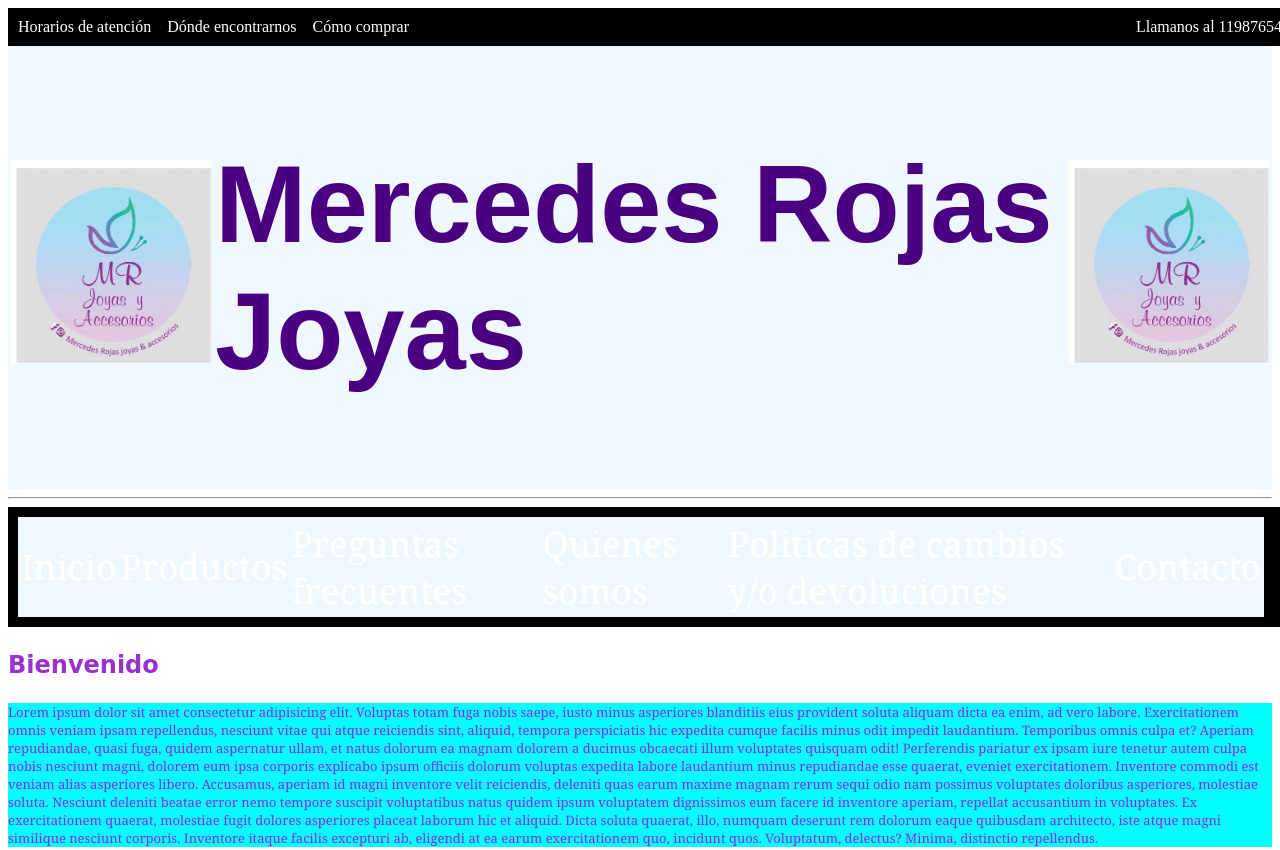
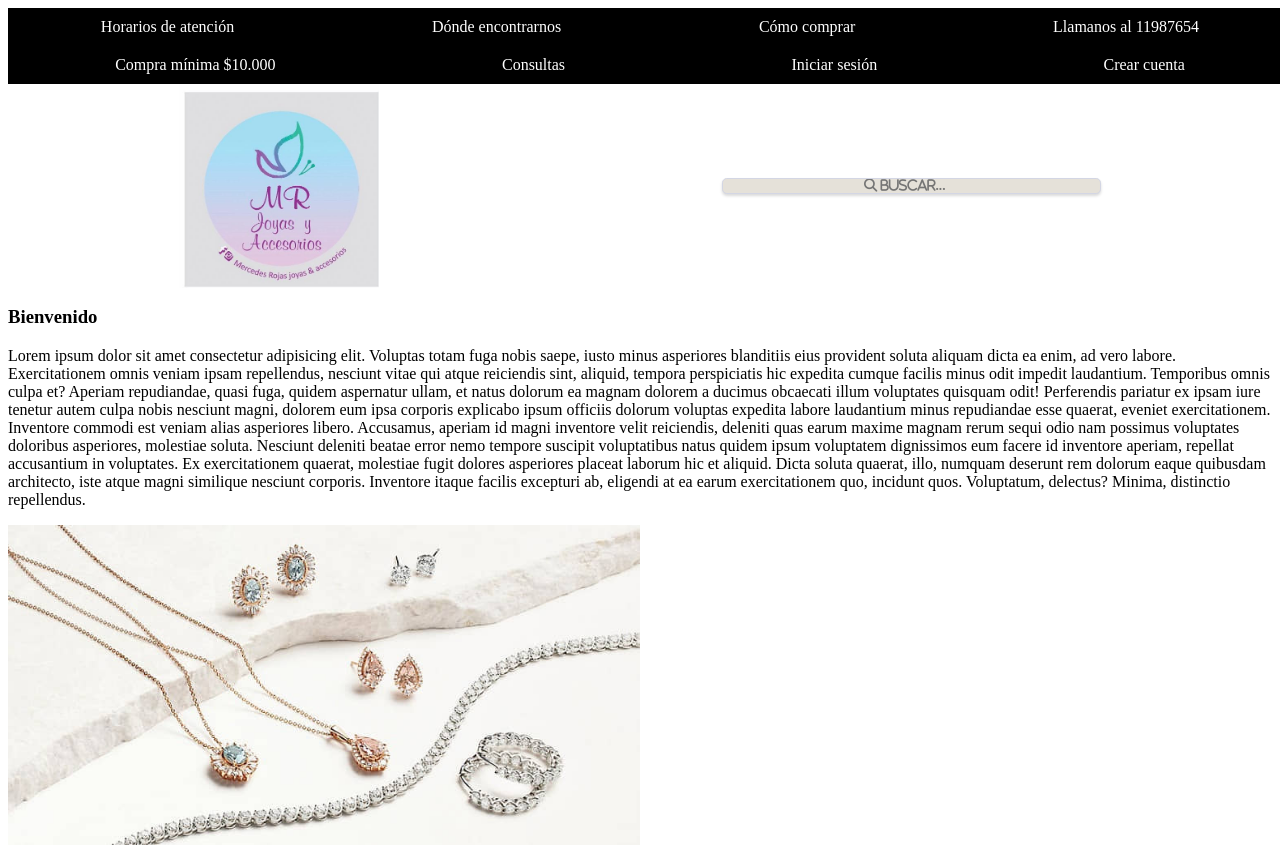
Before and after one commit to lucassd93/jewelProject, a plain HTML site: page index.html in a window 1280 px wide. Shown: the top 850 px of the page. Drawn offline with Linux system fonts and the light colour scheme.

Commit message:
Mejorado el buscador

```diff
--- a/index.html
+++ b/index.html
@@ -5,43 +5,29 @@
     <meta charset="UTF-8">
     <meta name="viewport" content="width=device-width, initial-scale=1.0">
     <title>Joyería y accesorios Mercedes Rojas</title>
+    <link rel="stylesheet" href="https://cdnjs.cloudflare.com/ajax/libs/font-awesome/6.4.2/css/all.min.css" integrity="sha512-z3gLpd7yknf1YoNbCzqRKc4qyor8gaKU1qmn+CShxbuBusANI9QpRohGBreCFkKxLhei6S9CQXFEbbKuqLg0DA==" crossorigin="anonymous" referrerpolicy="no-referrer" />
     <link rel="stylesheet" href="style.css/index.css">
     <link rel="icon" href="Images/f2644eda9149bcfbd275460af39fc5f3-icono-de-diamante-plano.png">
 </head>
 
 <body>
-    <nav>
+    <nav class="nav1">
     <a href="Horios_de_atención.html">Horarios de atención</a>
     <a href="Donde_encontrarnos.html">Dónde encontrarnos</a>
     <a href="comprar.html">Cómo comprar</a>
     <span>Llamanos al 11987654</span>
     </nav>
+    <nav class="nav2">
+        <span>Compra mínima $10.000 </span>
+        <a href="Consultas.html">Consultas</a>
+        <a href="Iniciar_sesión.html">Iniciar sesión</a>
+        <a href="Crear_cuenta.html">Crear cuenta</a>
+    </nav>
     <header>
-        <table>
-            <tr>
-                <td><img src="Images/Logo MRJoyas.jpg" alt="Logo" width="200"></td>
-                <td>
-                    <h2>Mercedes Rojas Joyas</h2>
-                </td>
-                <td><img src="Images/Logo MRJoyas.jpg" alt="Logo" width="200"></td>
-            </tr>
-        </table>
-        <hr>
+        <img src="Images/Logo MRJoyas.jpg" alt="Logo" width="200">
+        <input class="search" type="search" placeholder=" Buscar...">
+    </header>
 
-    </header>
-    <nav>
-        <table>
-            <tr>
-                <td><a href="index.html">Inicio</a></td>
-                <td><a href="productos.html">Productos</a></td>
-                <td><a href="pregintas.html">Preguntas frecuentes</a></td>
-                <td><a href="quiens.html">Quienes somos</a></td>
-                <td><a href="politics.html">Politicas de cambios y/o devoluciones</a></td>
-                <td><a href="contacto.html">Contacto</a></td>
-            </tr>
-        </table>
-        <hr>
-    </nav>
     <main>
         <article>
             <h3>Bienvenido</h3>
--- a/style.css/index.css
+++ b/style.css/index.css
@@ -1,37 +1,35 @@
-p {
-    font-size: small;
-    font-family: Cambria, Cochin, Georgia, Times, 'Times New Roman', serif;
-    color: blueviolet;
-    background-color: aqua;
-}
 nav {
     background-color: black;
     color: white;
     padding: 10px;
     width: 100%;
     display: flex;
-    gap: 1rem;
+    justify-content: space-around;
+    gap: 2rem;
 }
-nav a {
-    color:white;
+a {
     text-decoration: none;
+    color: white;
 }
-nav span {
-margin-left: auto;
+input[class~="search"] {
+    display: flex;
+    background-color: rgb(229,225,217);
+    max-height: 1rem;
+    justify-self: center;
+    align-self: center;
+    padding: 0.25em 0.6em;
+    border-radius: 0.3rem;
+    border: 1px solid #d3d6e4;
+    text-align: center;
+    box-shadow: 0 2px 3px rgba(0 0 0 /0.15);
+    width: 30%;
+
 }
-h3 {
-    font-size: 24px;
-    font-family: cursive;
-    color:darkorchid;
+header {
+    display: flex;
+    justify-content: space-around;
 }
-table {
-    background-color: aliceblue;
-    font-family: Georgia, 'Times New Roman', Times, serif;
-    font-size: 35px;
+::placeholder {
+    font-family: "Font Awesome 5 Free";
+    font-weight: 900;
 }
-
-h2 {
-    font-size: 110px;
-    font-family:fantasy;
-    color: indigo;
-}
```
Also changed, not shown: Consultas.html (added), Crear_cuenta.html (added), Iniciar_sesión.html (added).
